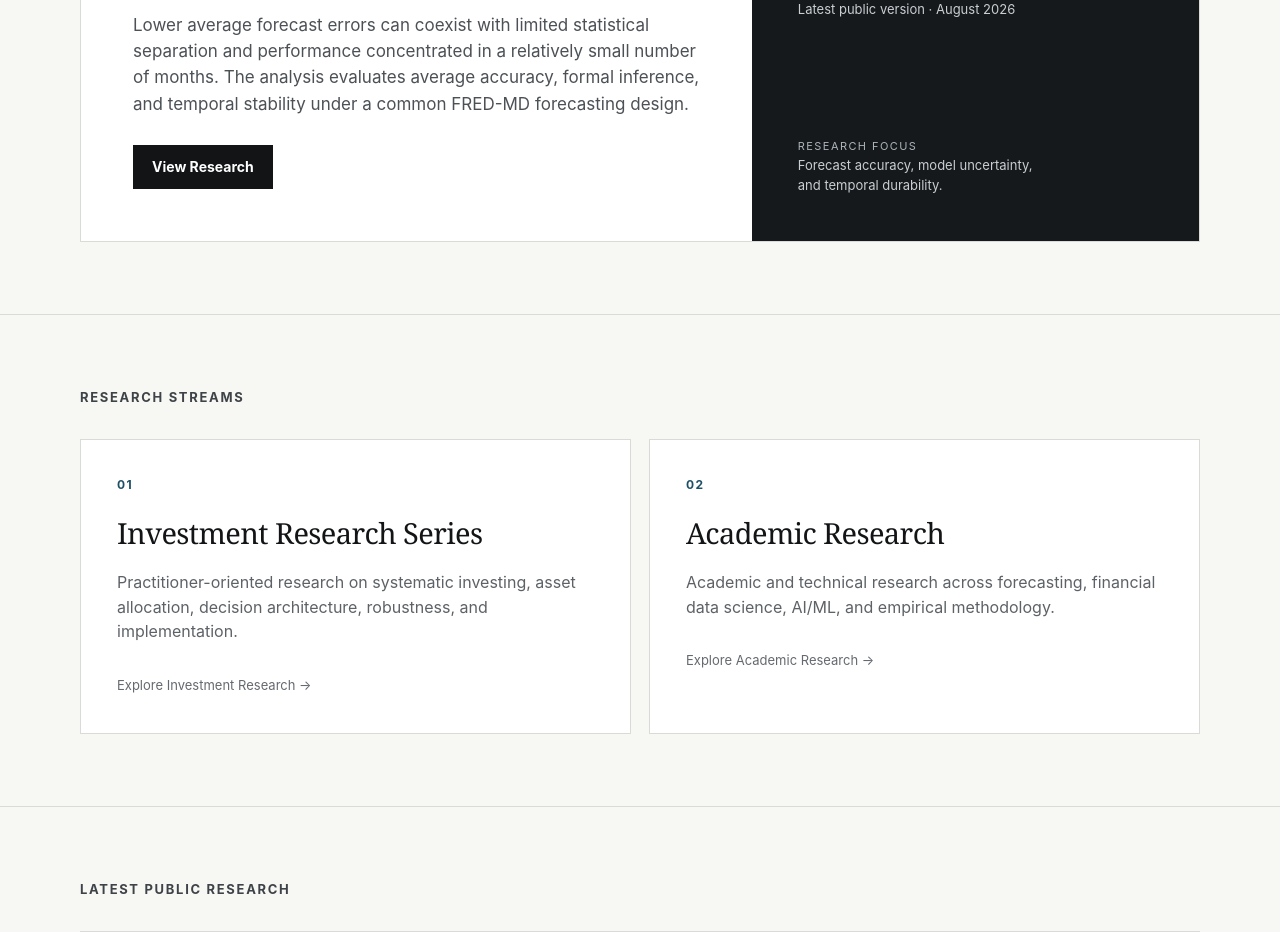
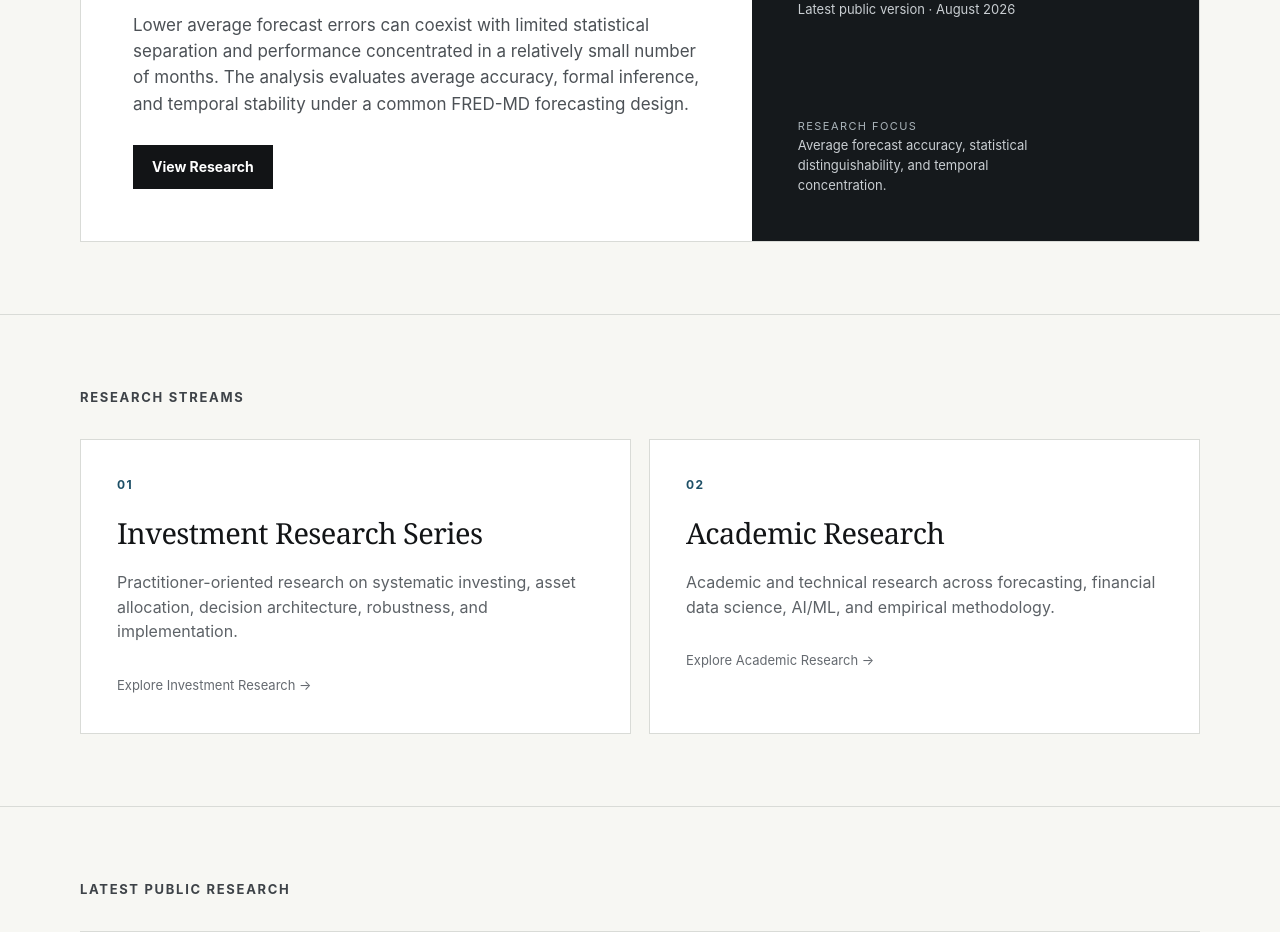
Before and after one commit to slackquant80/slackquant-research, a Next.js app: page / in a window 1280 px wide. Shown: the part 1400-2332 px from the top of the page. Built offline with nearby package versions, Linux system fonts and the light colour scheme; no server answers.

Commit message:
Align Beyond research focus with v1.0.13

```diff
--- a/src/app/page.tsx
+++ b/src/app/page.tsx
@@ -97,7 +97,7 @@ export default function HomePage() {
                 <div>
                   <div className="side-label">Research focus</div>
                   <div className="side-note">
-                    Forecast accuracy, model uncertainty, and temporal durability.
+                    Average forecast accuracy, statistical distinguishability, and temporal concentration.
                   </div>
                 </div>
               </aside>
```
